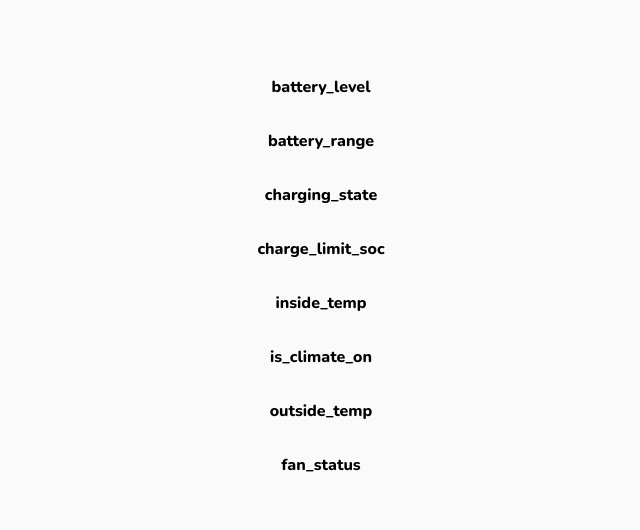
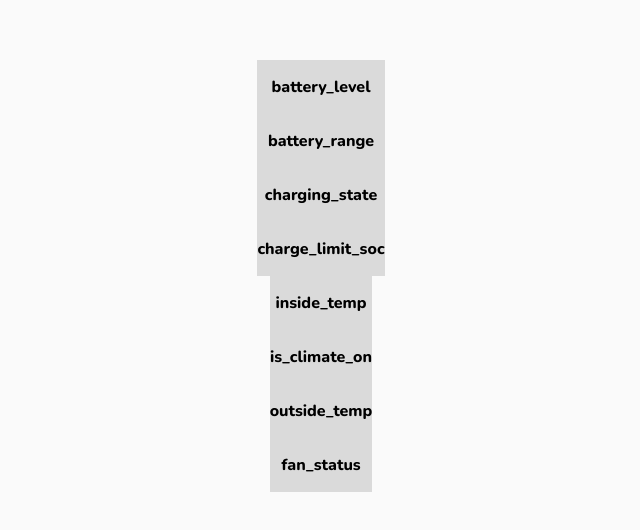
Before and after one commit to Raaydon/tsla-dashboard, a React (Create React App) app: page / in a window 1280 px wide. Shown: the part 124-654 px from the top of the page, without its empty margins (319-959 px from the left). Built offline with nearby package versions, Linux system fonts and the light colour scheme; no server answers.

Commit message:
dura auto-backup

```diff
--- a/src/styles/main.scss
+++ b/src/styles/main.scss
@@ -3,7 +3,7 @@
 @import './metrics.scss';
 
 :root {
-    --s: #fafafa;
+    --s: #dadada;
     --bg: #fafafa;
     --txt-color: #000;
 }
```
